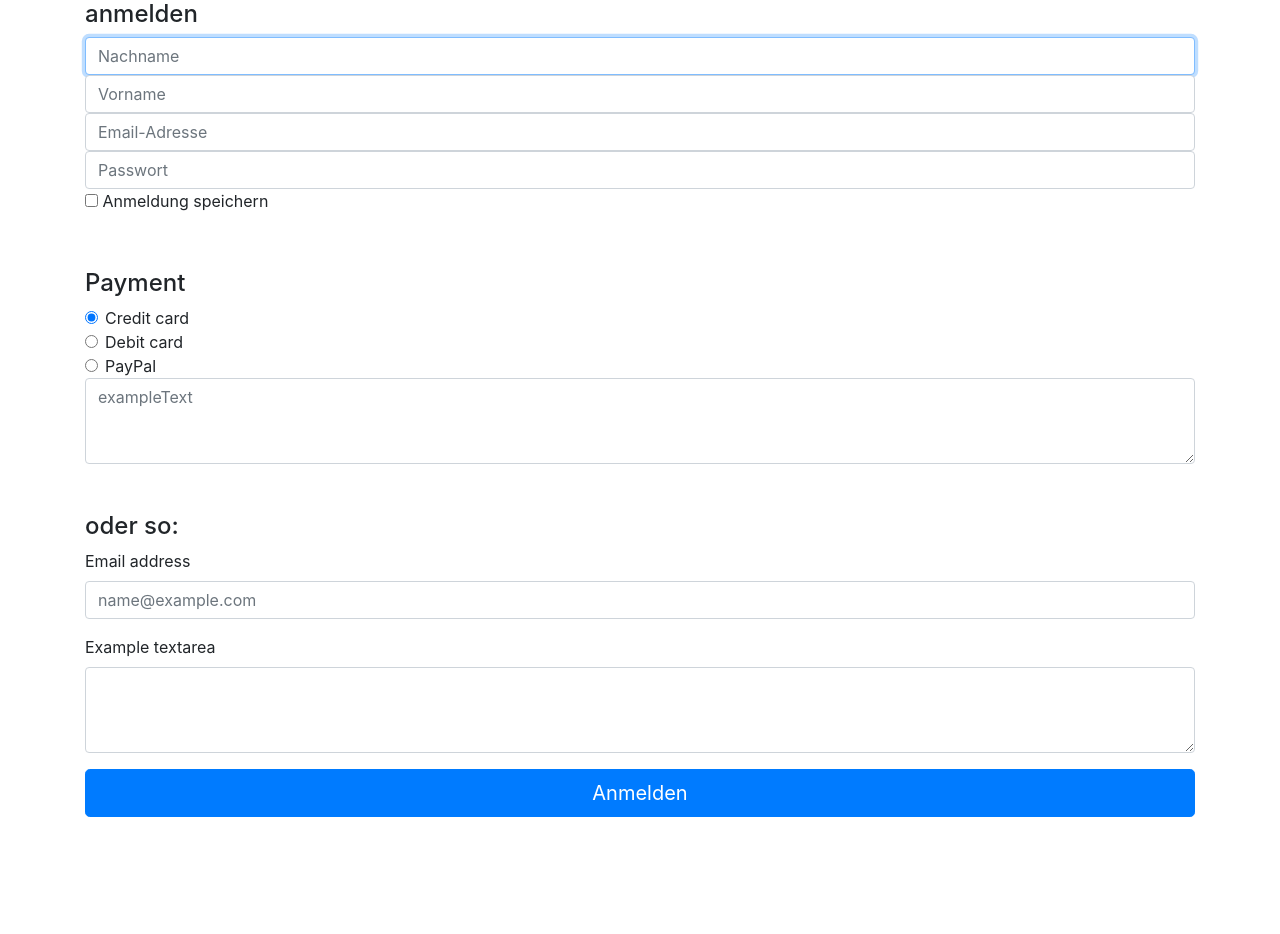
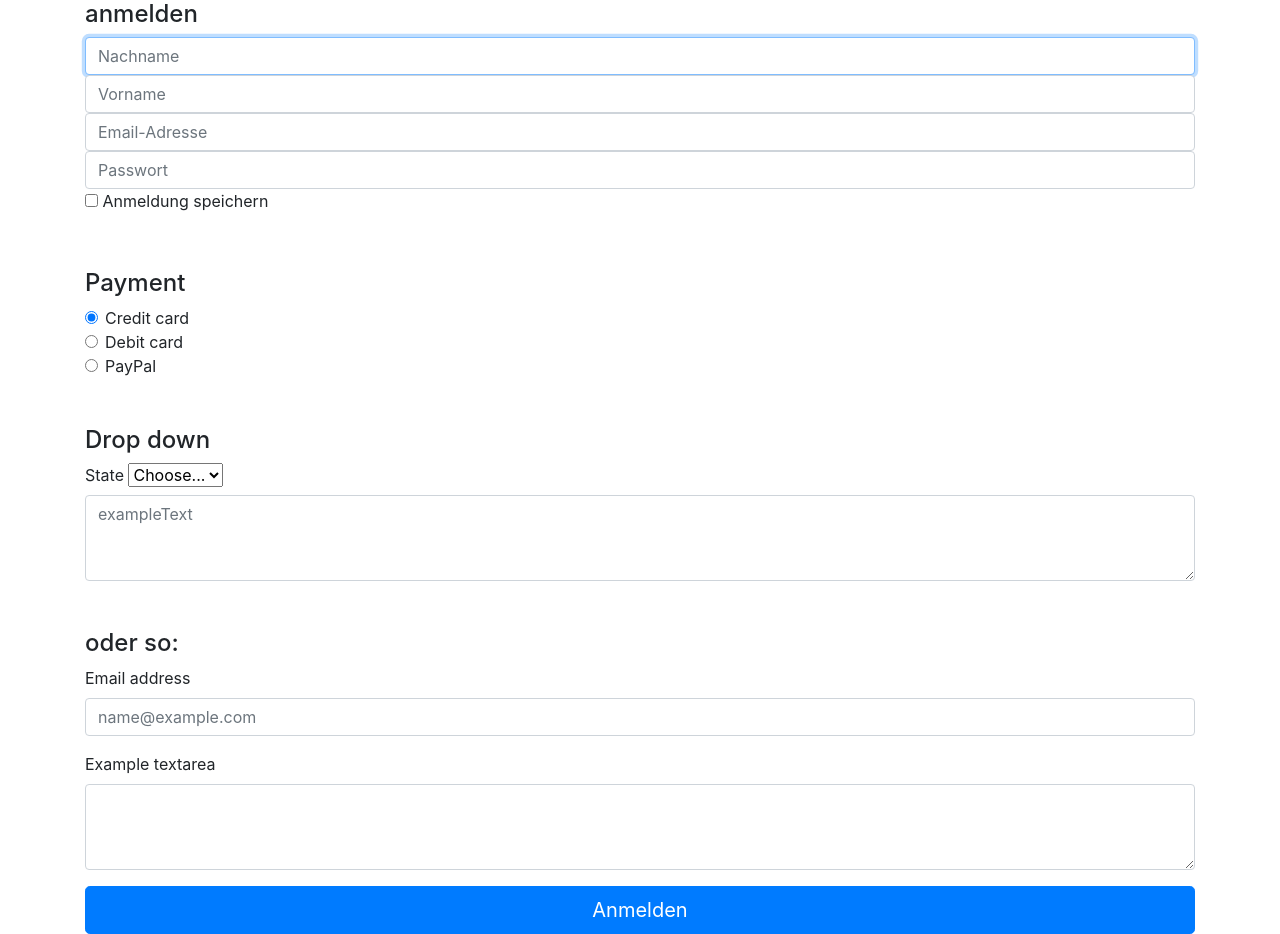
Before and after one commit to lernePHP/lernePHP, a PHP site: page /Bootstrap_Vorlage.php in a window 1280 px wide. Shown: the part 134-1068 px from the top of the page. Before the commit the page ends 951 px from the top, so only its background shows below. Run offline with PHP 8.4, Linux system fonts and the light colour scheme; some libraries are stand-ins or nearby versions.

Commit message:
Update Bootstrap_Vorlage.php

```diff
--- a/Bootstrap_Vorlage.php
+++ b/Bootstrap_Vorlage.php
@@ -56,6 +56,16 @@
             <label class="form-check-label" for="paypal">PayPal</label>
         </div>
 
+        <h4 class="mt-5">Drop down</h4>
+        <label for="state" class="form-label">State</label>
+        <select class="form-select" id="state" required>
+            <option value="">Choose...</option>
+            <option>California</option>
+        </select>
+        <div class="invalid-feedback">
+        Please provide a valid state.
+        </div>
+
 
 
         <label for="exampleFormControlTextarea1" class="sr-only">Example textarea</label>
```
